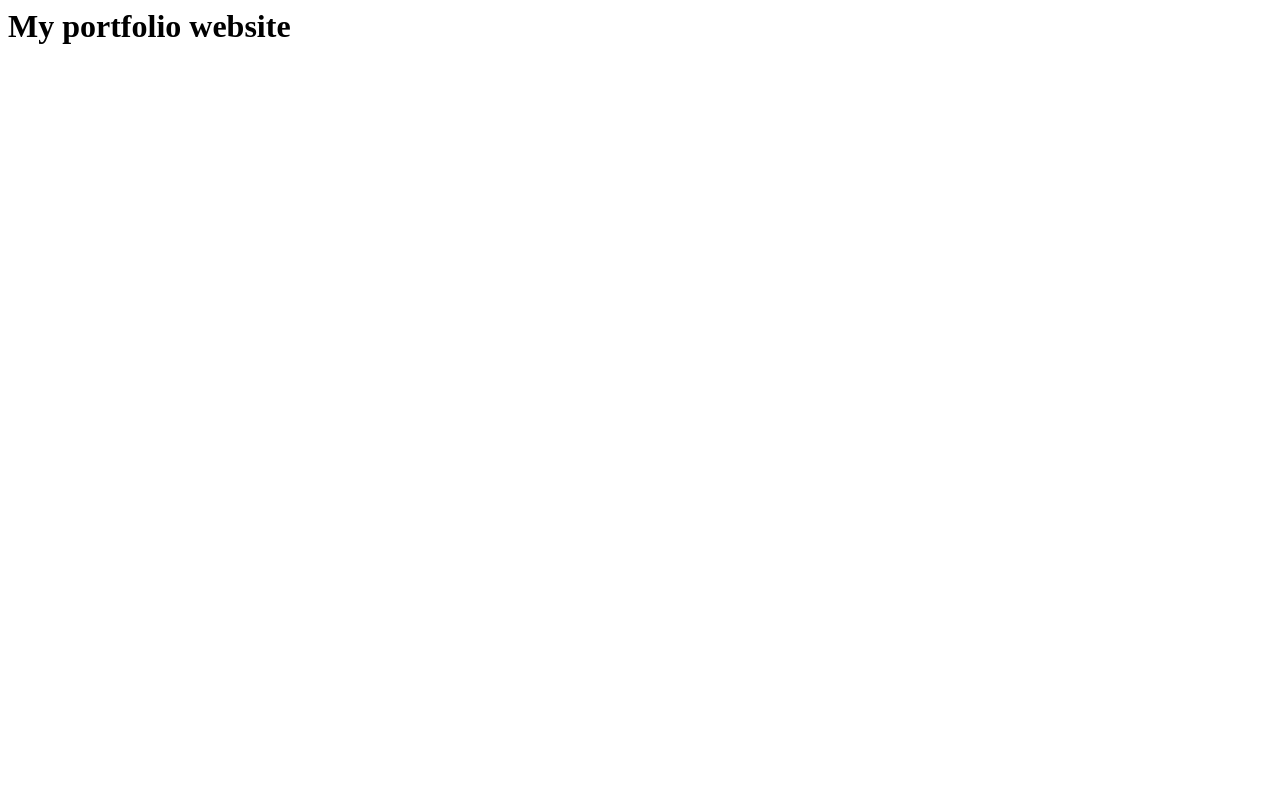
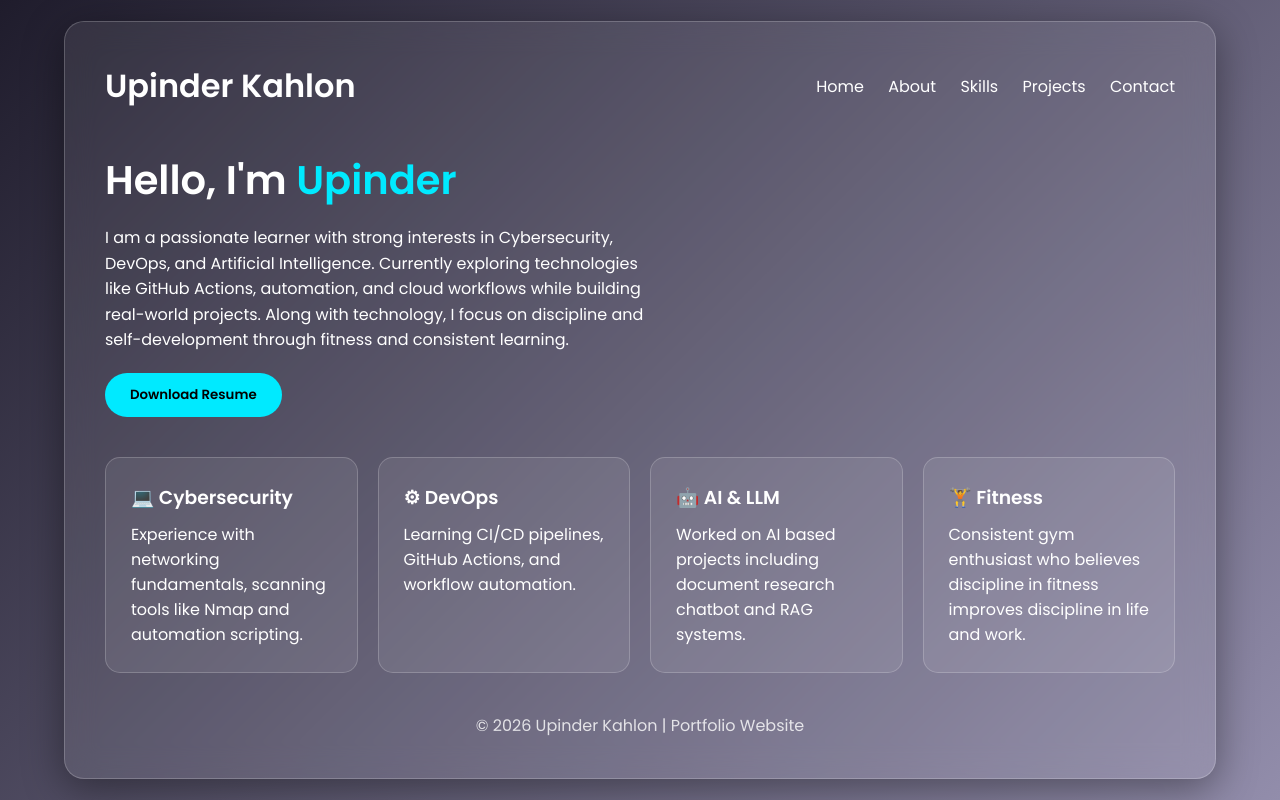
Before and after one commit to upinderkahlon/Portfolio-website, a plain HTML site: page index.html in a window 1280 px wide. Drawn offline with Linux system fonts and the light colour scheme.

Commit message:
Updated website

```diff
--- a/index.html
+++ b/index.html
@@ -1 +1,222 @@
-<h1> My portfolio website </h1>
+<!DOCTYPE html>
+<html lang="en">
+<head>
+<meta charset="UTF-8">
+<meta name="viewport" content="width=device-width, initial-scale=1.0">
+<title>Upinder Kahlon | Portfolio</title>
+
+<link href="https://fonts.googleapis.com/css2?family=Poppins:wght@300;400;600&display=swap" rel="stylesheet">
+
+<style>
+
+*{
+margin:0;
+padding:0;
+box-sizing:border-box;
+font-family:'Poppins',sans-serif;
+}
+
+body{
+height:100vh;
+background:linear-gradient(135deg,#1f1c2c,#928dab);
+display:flex;
+justify-content:center;
+align-items:center;
+color:white;
+}
+
+.container{
+width:90%;
+max-width:1200px;
+backdrop-filter:blur(15px);
+background:rgba(255,255,255,0.08);
+border-radius:20px;
+border:1px solid rgba(255,255,255,0.2);
+padding:40px;
+box-shadow:0 10px 40px rgba(0,0,0,0.4);
+}
+
+header{
+display:flex;
+justify-content:space-between;
+align-items:center;
+margin-bottom:40px;
+}
+
+header h1{
+font-weight:600;
+}
+
+nav a{
+margin-left:20px;
+text-decoration:none;
+color:white;
+position:relative;
+}
+
+nav a::after{
+content:'';
+width:0%;
+height:2px;
+background:#fff;
+position:absolute;
+left:0;
+bottom:-5px;
+transition:0.3s;
+}
+
+nav a:hover::after{
+width:100%;
+}
+
+.hero{
+display:flex;
+align-items:center;
+justify-content:space-between;
+flex-wrap:wrap;
+}
+
+.hero-text{
+max-width:550px;
+}
+
+.hero-text h2{
+font-size:40px;
+margin-bottom:15px;
+}
+
+.hero-text span{
+color:#00eaff;
+}
+
+.hero-text p{
+line-height:1.6;
+margin-bottom:20px;
+}
+
+.btn{
+padding:12px 25px;
+background:#00eaff;
+border:none;
+border-radius:25px;
+cursor:pointer;
+font-weight:600;
+transition:0.3s;
+}
+
+.btn:hover{
+transform:translateY(-3px) scale(1.05);
+box-shadow:0 10px 20px rgba(0,0,0,0.4);
+}
+
+.cards{
+margin-top:40px;
+display:grid;
+grid-template-columns:repeat(auto-fit,minmax(220px,1fr));
+gap:20px;
+}
+
+.card{
+padding:25px;
+border-radius:15px;
+background:rgba(255,255,255,0.08);
+border:1px solid rgba(255,255,255,0.2);
+transition:0.4s;
+cursor:pointer;
+}
+
+.card:hover{
+transform:translateY(-10px) scale(1.05);
+background:rgba(255,255,255,0.15);
+box-shadow:0 15px 30px rgba(0,0,0,0.4);
+}
+
+.card h3{
+margin-bottom:10px;
+}
+
+.footer{
+margin-top:40px;
+text-align:center;
+opacity:0.8;
+}
+
+</style>
+</head>
+
+<body>
+
+<div class="container">
+
+<header>
+<h1>Upinder Kahlon</h1>
+
+<nav>
+<a href="#">Home</a>
+<a href="#">About</a>
+<a href="#">Skills</a>
+<a href="#">Projects</a>
+<a href="#">Contact</a>
+</nav>
+
+</header>
+
+<section class="hero">
+
+<div class="hero-text">
+
+<h2>Hello, I'm <span>Upinder</span></h2>
+
+<p>
+I am a passionate learner with strong interests in Cybersecurity, DevOps, and Artificial Intelligence.
+Currently exploring technologies like GitHub Actions, automation, and cloud workflows while building real-world projects.
+
+Along with technology, I focus on discipline and self-development through fitness and consistent learning.
+</p>
+
+<button class="btn">Download Resume</button>
+
+</div>
+
+</section>
+
+<div class="cards">
+
+<div class="card">
+<h3>💻 Cybersecurity</h3>
+<p>
+Experience with networking fundamentals, scanning tools like Nmap and automation scripting.
+</p>
+</div>
+
+<div class="card">
+<h3>⚙ DevOps</h3>
+<p>
+Learning CI/CD pipelines, GitHub Actions, and workflow automation.
+</p>
+</div>
+
+<div class="card">
+<h3>🤖 AI & LLM</h3>
+<p>
+Worked on AI based projects including document research chatbot and RAG systems.
+</p>
+</div>
+
+<div class="card">
+<h3>🏋 Fitness</h3>
+<p>
+Consistent gym enthusiast who believes discipline in fitness improves discipline in life and work.
+</p>
+</div>
+
+</div>
+
+<div class="footer">
+<p>© 2026 Upinder Kahlon | Portfolio Website</p>
+</div>
+
+</div>
+
+</body>
+</html>
```
